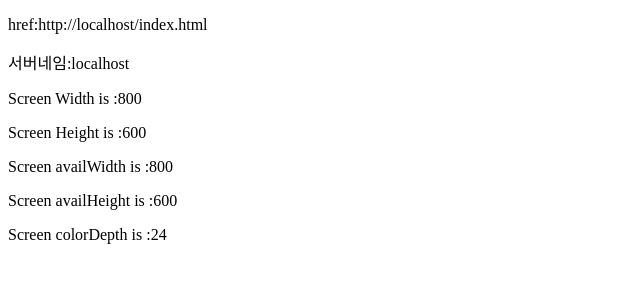
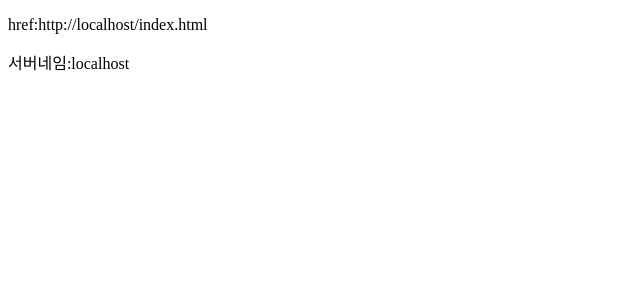
Before and after one commit to dheaven96/genesis, a plain HTML site: page index.html in a window 1280 px wide. Shown: the whole page, without its empty margins (0-640 px from the left). Drawn offline with Linux system fonts and the light colour scheme.

Commit message:
Add files via upload

```diff
--- a/index.html
+++ b/index.html
@@ -39,13 +39,13 @@
 
       var windowColor = screen.colorDepth;  //bit
 
-      document.getElementById("result1").innerHTML = "Window Width is :" + windowX;
+      /*document.getElementById("result1").innerHTML = "Window Width is :" + windowX;
       document.getElementById("result2").innerHTML = "Window Height is :" + windowY;
       document.getElementById("result3").innerHTML = "Screen Width is :" + windowXx;
       document.getElementById("result4").innerHTML = "Screen Height is :" + windowYy;
       document.getElementById("result5").innerHTML = "Screen availWidth is :" + windowXxx;
       document.getElementById("result6").innerHTML = "Screen availHeight is :" + windowYyy;
-      document.getElementById("result7").innerHTML = "Screen colorDepth is :" + windowColor;
+      document.getElementById("result7").innerHTML = "Screen colorDepth is :" + windowColor; */
 
 
       var windowHref = window.location.href; //파일의 url
```
